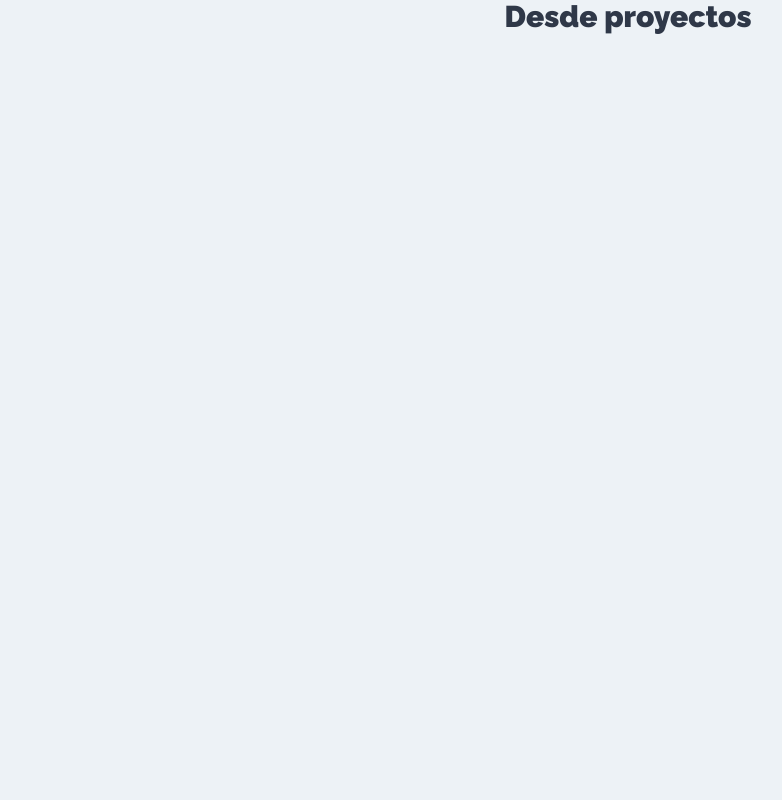
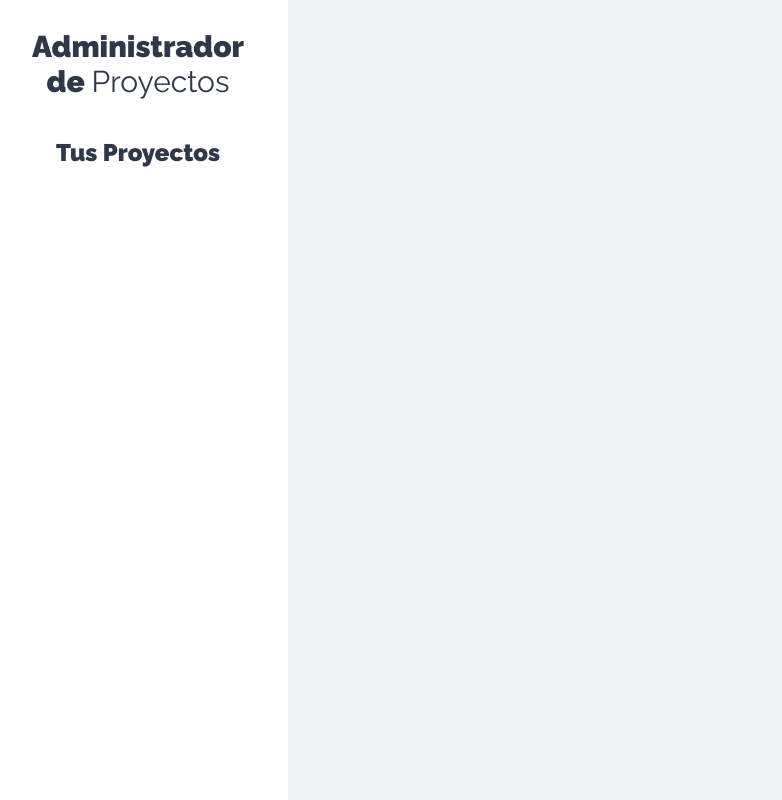
Before and after one commit to Alejandro-Ochando/Administrador_de_proyectos, a React (Create React App) app in the folder cliente/: page /projects in a window 1280 px wide. Shown: the whole page, without its empty margins (12-794 px from the left). Built offline with nearby package versions, Linux system fonts and the light colour scheme.

Commit message:
Creando el componente Projects
*  Añadimos al componente un contenedor que contendrá:
 - Un componente llamado Sidebar  alojado en Layout
 - Un div para alojar las tareas

* Creamos el componente Sidebar en Layaout  (aside)

* CSS

```diff
--- /dev/null
+++ b/cliente/src/components/layout/Sidebar.js
@@ -0,0 +1,15 @@
+import React from 'react';
+
+const Sidebar = () => {
+    return (
+        <aside>
+            <h1>Administrador de <span>Proyectos</span></h1>
+
+            <div>
+                <h2>Tus Proyectos</h2>
+            </div>
+        </aside>
+     );
+}
+
+export default Sidebar;
--- a/cliente/src/components/projects/Projects.js
+++ b/cliente/src/components/projects/Projects.js
@@ -1,7 +1,24 @@
 import React from 'react';
+import Sidebar from '../layout/Sidebar';
 
 const Projects = () => {
-    return ( <h1>Desde proyectos</h1> );
+    return (
+
+        <div className="contenedor-app">
+
+            <Sidebar />
+
+            <div className="seccion-principal">
+                <main>
+                    <div className="contenedor-tareas">
+
+                    </div>
+                </main>
+            </div>
+
+        </div>
+
+     );
 }
 
 export default Projects;
--- a/cliente/src/index.css
+++ b/cliente/src/index.css
@@ -33,7 +33,28 @@ h1, h2 {
 h1 {
   font-size: 3rem;
 }
+h1 span {
+  font-weight: 400;
+}
+h2 {
+  font-size: 2.4rem;
+}
 
+@media (min-width: 768px) {
+  .contenedor-app {
+      display: flex;
+      min-height: 100vh;
+  }
+
+  aside {
+      background-color: var(--blanco);
+      flex: 0 0 300px;
+  }
+  .seccion-principal {
+      flex: 1;
+  }
+
+}
 
 /*Formulario*/
 .form-usuario {
@@ -85,6 +106,12 @@ a {
 
 
 /*Tareas*/
+.contenedor-tareas {
+  padding: 4rem;
+}
+aside  {
+  padding: 3rem;
+}
 .sombra-dark {
   -webkit-box-shadow: 0px 6px 11px -8px rgba(0,0,0,0.9);
   -moz-box-shadow: 0px 6px 11px -8px rgba(0,0,0,0.9);
```
Also changed, not shown: 1 other file (tests, documents, lock files or other folders).
